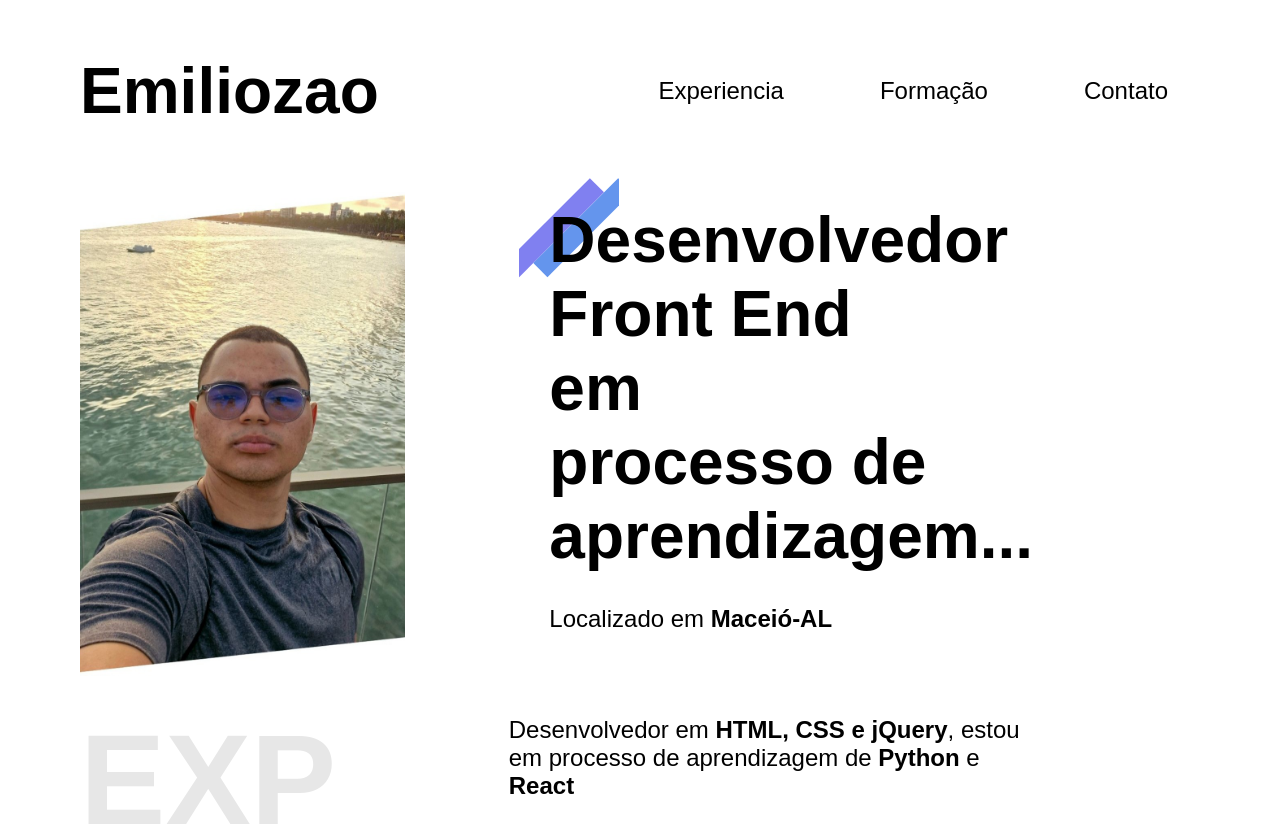
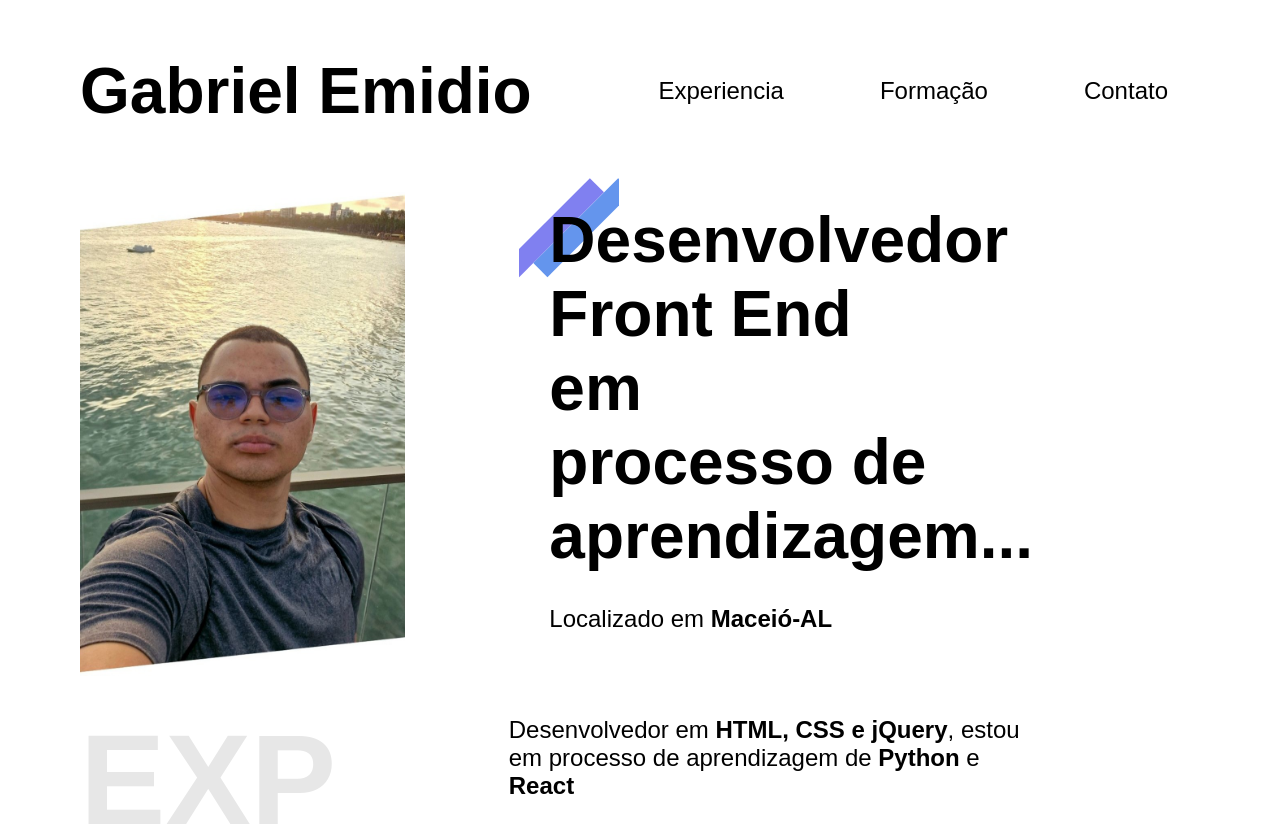
Before and after one commit to EmidioG/portif-lio, a plain HTML site: page index.html in a window 1280 px wide. Shown: the top 826 px of the page. Drawn offline with Linux system fonts and the light colour scheme.

Commit message:
Update index.html

```diff
--- a/index.html
+++ b/index.html
@@ -12,7 +12,7 @@
 
 <body>
     <header class="header">
-        <h1 class="header-titulo"><strong>Emiliozao</strong></h1>
+        <h1 class="header-titulo"><strong>Gabriel Emidio</strong></h1>
         <nav>
             <ul class="header-menu">
                 <li><a href="#experiencia">Experiencia</a></li>
```
